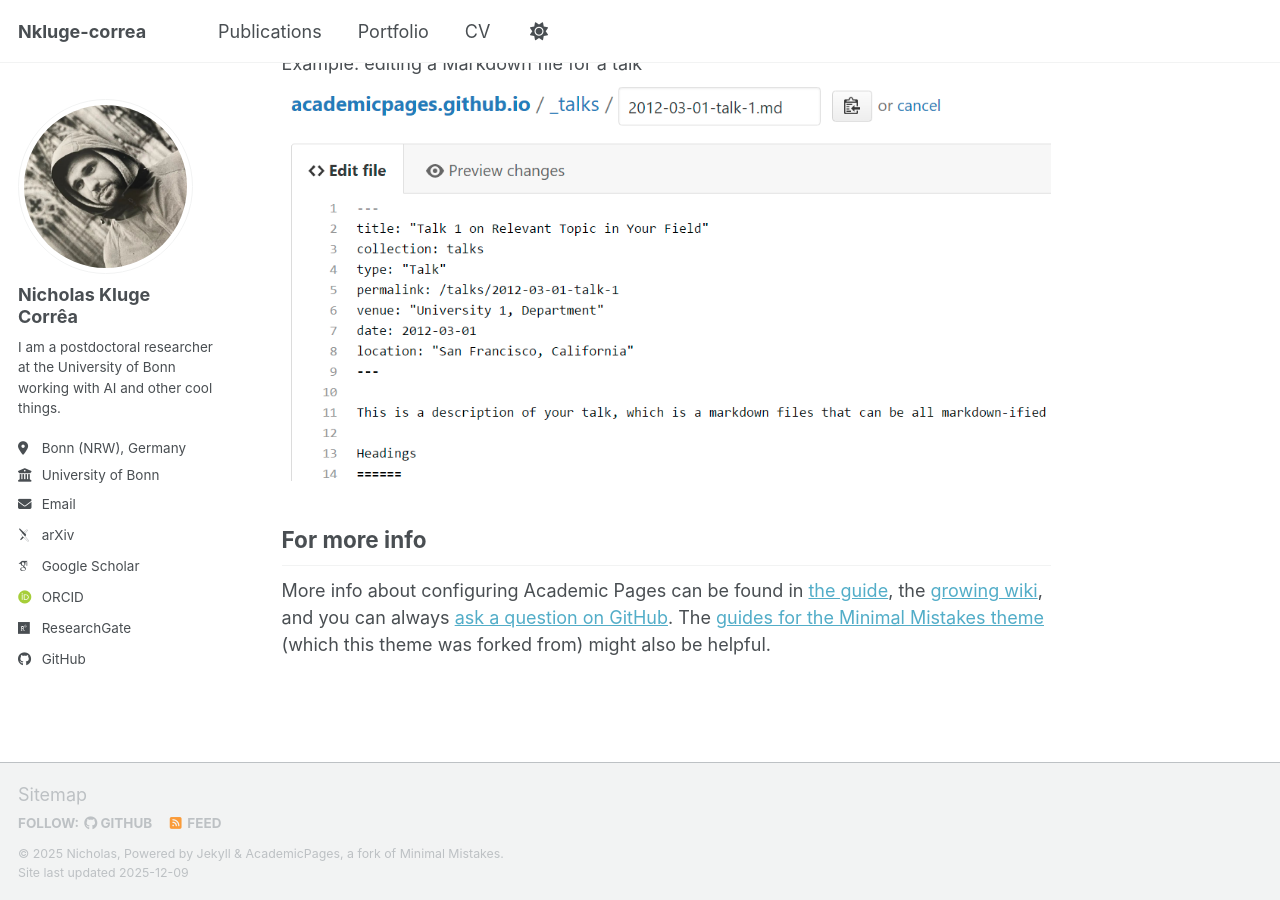
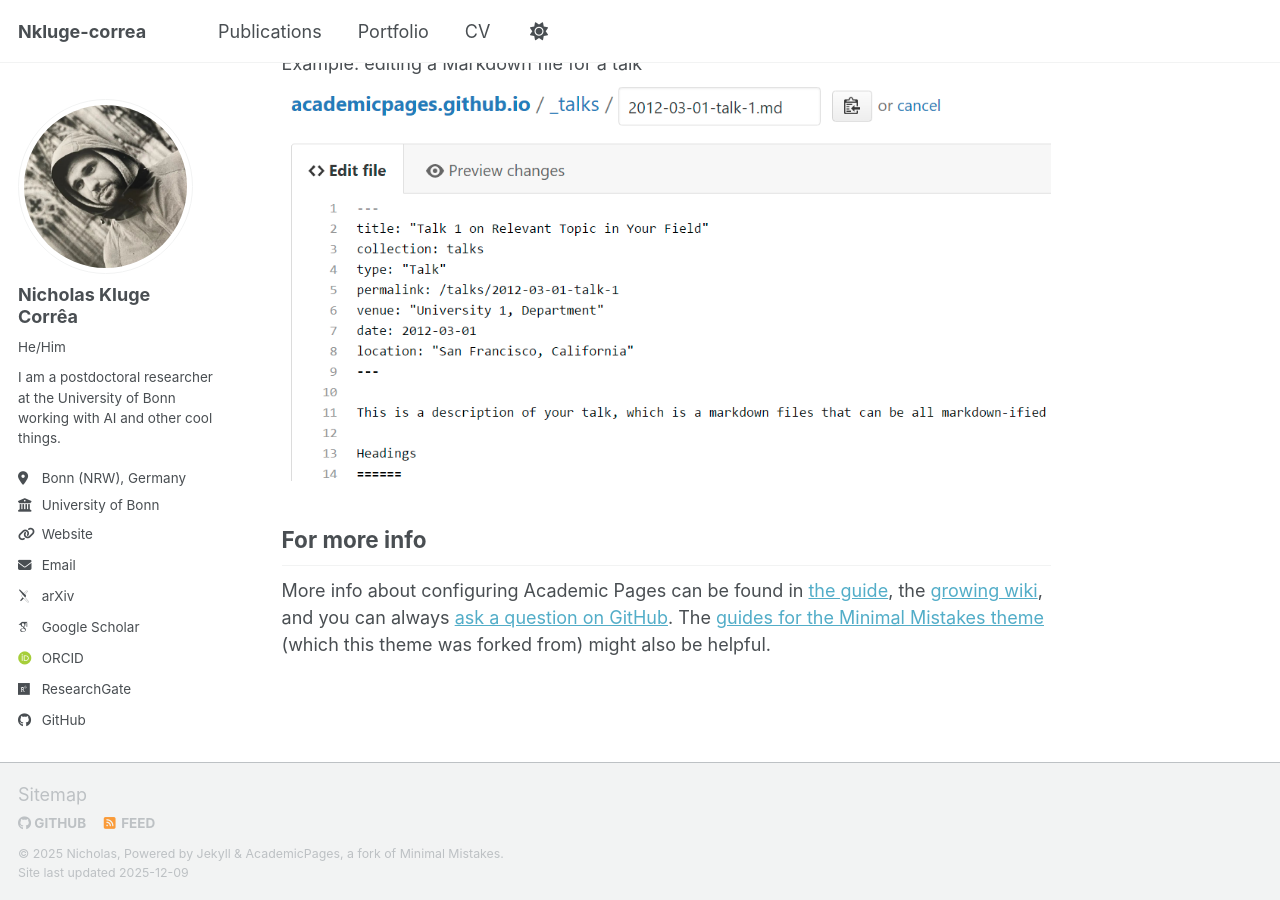
Before and after one commit to Nkluge-correa/hello, a Jekyll site: the page built from _pages/about.md, in a window 1280 px wide and 900 px high, scrolled down 2718 px. Built offline with Jekyll 4.4.1, drawn with Linux system fonts in a browser that asks for light colours; some web fonts are replaced; a script bundle is joined from its source files by our own code; library files that are not in the unit come from our copies.

```diff
--- a/_config.yml
+++ b/_config.yml
@@ -7,7 +7,7 @@
 # server process.
 
 # Basic Site Settings
-locale                   : "en-US"
+locale                   : "de-DE"
 site_theme               : "default" # Currently available options are "default", "air"
 title                    : "Nkluge-correa"
 title_separator          : "-"
@@ -25,11 +25,11 @@ author:
   # Biographic information
   avatar           : "me.png"
   name             : "Nicholas Kluge Corrêa"
-  pronouns         : # example: "she/her"
+  pronouns         : "He/Him"
   bio              : "I am a postdoctoral researcher at the University of Bonn working with AI and other cool things."
   location         : "Bonn (NRW), Germany"
   employer         : "University of Bonn"
-  uri              : # URL
+  uri              : "https://nkluge-correa.github.io/"
   email            : "kluge@uni-bonn.de"
 
   # Academic websites
```
